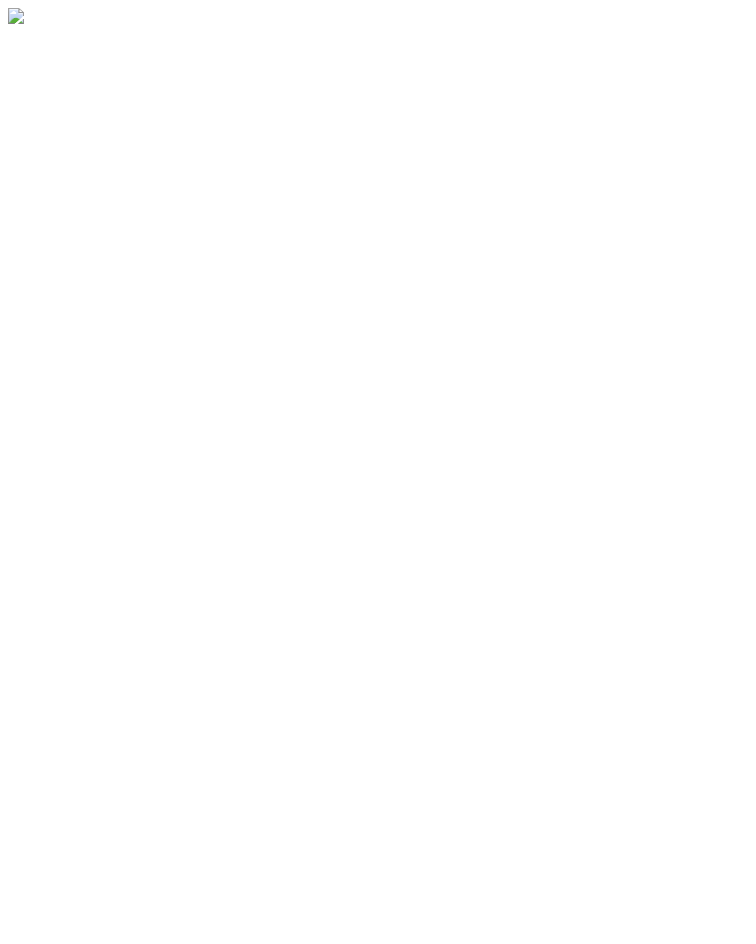
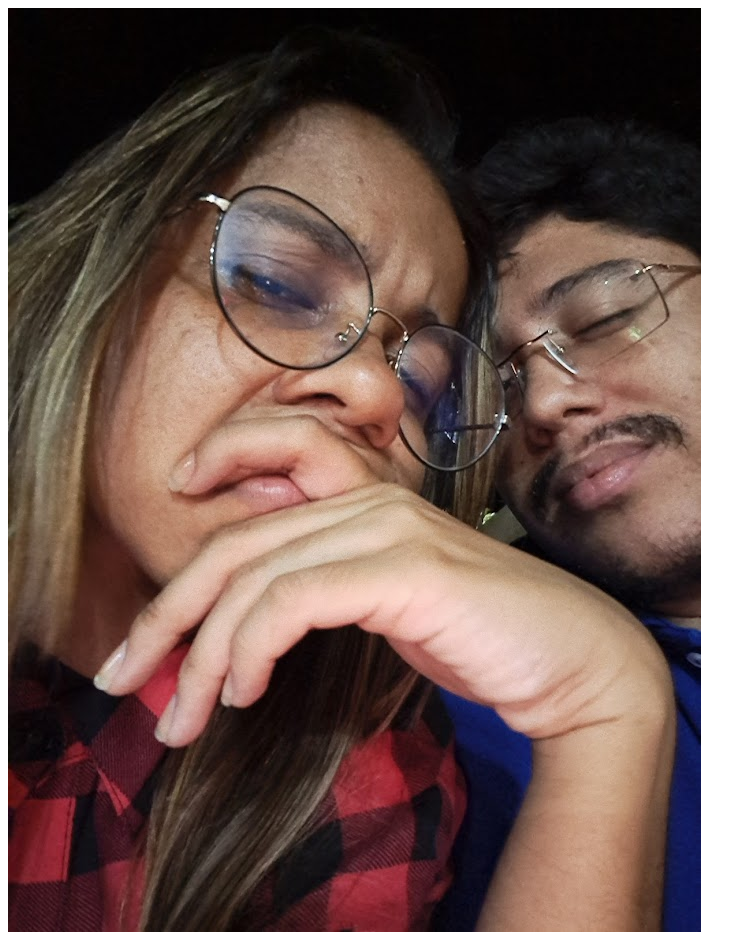
Before and after one commit to PedroCamara-jar/staticpage, a plain HTML site: page imagen1/index.html in a window 1280 px wide. Shown: the whole page, without its empty margins (0-756 px from the left). Before the commit the page ends 800 px from the top, so only its background shows below. Drawn offline with Linux system fonts and the light colour scheme.

Commit message:
more changes

```diff
--- a/imagen1/index.html
+++ b/imagen1/index.html
@@ -4,14 +4,9 @@
   <meta charset="UTF-8">
   <title>Frase Centralizada</title>
   <style>
-
-      img {
-      max-width: 300px;
-      height: auto;
-    }
   </style>
 </head>
 <body>
-<img src="fotos/20240630_001500.jpg">
+<img src="/20240630_001500.jpg">
 </body>
 </html>
```
Also changed, not shown: 20240630_001500.jpg (renamed from fotos/20240630_001500.jpg).
